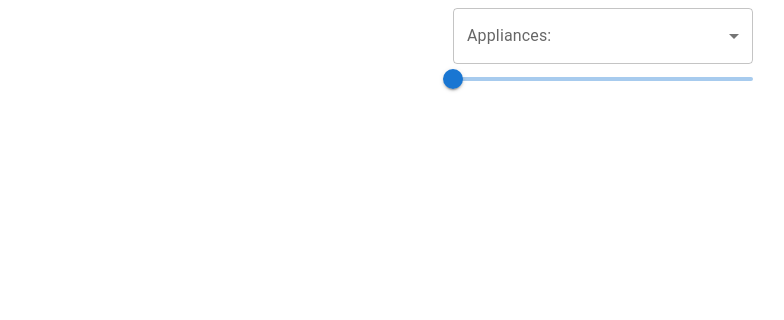
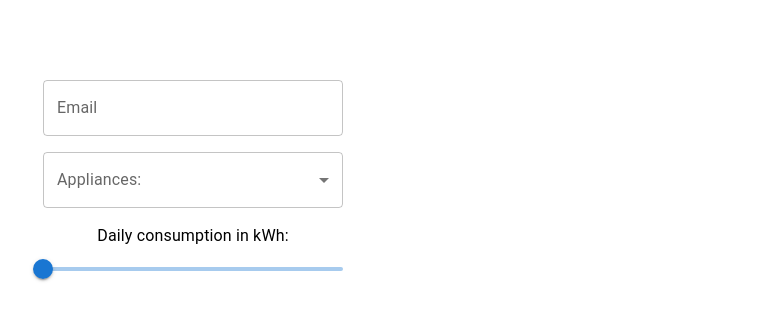
Before and after one commit to adelaidaCreosteanu/consumption-calc, a React (Create React App) app in the folder tilt_frontend/: page / in a window 1280 px wide. Shown: the top 320 px of the page, without its empty margins (37-821 px from the left). Built offline with nearby package versions, Linux system fonts and the light colour scheme.

Commit message:
refactor: rename user form. Add email and style

```diff
--- a/tilt_frontend/src/App.tsx
+++ b/tilt_frontend/src/App.tsx
@@ -1,6 +1,6 @@
 import { useState } from "react";
 import "./App.css";
-import ApplianceSelect from "./components/ApplianceSelect";
+import UserForm from "./components/UserForm";
 
 function App() {
   const [consumption, setConsumption] = useState<number | undefined>(undefined);
@@ -8,7 +8,7 @@ function App() {
 
   return (
     <div className="App">
-      <ApplianceSelect
+      <UserForm
         consumption={consumption}
         setConsumption={setConsumption}
         setEstimates={setEstimates}
--- a/tilt_frontend/src/components/ApplianceSelect.tsx
+++ /dev/null
@@ -1,131 +0,0 @@
-import {
-  Box,
-  Chip,
-  FormControl,
-  InputLabel,
-  MenuItem,
-  OutlinedInput,
-  Select,
-  SelectChangeEvent,
-  Slider,
-} from "@mui/material";
-import { useEffect, useState } from "react";
-
-const appliance_codes = {
-  fdg: "Fridge",
-  wmc: "Washing machine",
-  tv: "TV",
-  frz: "Freezer",
-  dwr: "Dishwasher",
-  isv: "Induction stove",
-  slt: "Small Light",
-  blt: "Big Light",
-};
-
-interface IProps {
-  consumption: number | undefined;
-  setConsumption: React.Dispatch<React.SetStateAction<number | undefined>>;
-  setEstimates: React.Dispatch<React.SetStateAction<IApplianceEstimates>>;
-}
-
-function ApplianceSelect(props: IProps) {
-  const [appliances, setAppliances] = useState<string[]>([]);
-  const [minC, setMinC] = useState<number | undefined>(undefined);
-
-  useEffect(() => {
-    if (appliances.length > 0) {
-      sendMinRequest();
-    } else {
-      // If appliances list is emptied, set min consumption to 0
-      setMinC(0);
-    }
-  }, [appliances]);
-
-  useEffect(() => {
-    if (appliances.length > 0 && props.consumption) {
-      sendComputeRequest();
-    } else {
-      props.setEstimates({})
-    }
-  }, [appliances, props.consumption]);
-
-  const sendMinRequest = () => {
-    fetch(
-      `http://localhost:8000/min_consumption?appliances=${appliances.join()}`
-    )
-      .then((response) => response.json())
-      .then((min_consumption: number) => setMinC(min_consumption));
-  };
-
-  const sendComputeRequest = () => {
-    fetch(
-      `http://localhost:8000/estimate_appliances?total=${props.consumption}&appliances=${appliances.join()}`
-    )
-      .then((response) => response.json())
-      .then((estimates: IApplianceEstimates) =>
-        props.setEstimates(estimates)
-      );
-  };
-
-  const handleAppliancesChange = (
-    event: SelectChangeEvent<typeof appliances>
-  ) => {
-    const {
-      target: { value },
-    } = event;
-    setAppliances(
-      // On autofill we get a stringified value.
-      typeof value === "string" ? value.split(",") : value
-    );
-  };
-
-  const handleSliderChange = (event: Event, newValue: number | number[]) => {
-    props.setConsumption(Number(newValue));
-  };
-
-  return (
-    <div>
-      <div>
-        <FormControl sx={{ m: 1, width: 300 }}>
-          <InputLabel id="appliance-selection-label">Appliances:</InputLabel>
-          <Select
-            labelId="appliance-selection-label"
-            id="appliance-selection"
-            multiple
-            value={appliances}
-            onChange={handleAppliancesChange}
-            input={<OutlinedInput id="select-appliance" label="Appliance" />}
-            renderValue={(selected) => (
-              <Box sx={{ display: "flex", flexWrap: "wrap", gap: 0.5 }}>
-                {selected.map((value) => (
-                  <Chip
-                    key={value}
-                    label={
-                      appliance_codes[value as keyof typeof appliance_codes]
-                    }
-                  />
-                ))}
-              </Box>
-            )}
-          >
-            {Object.entries(appliance_codes).map(([code, name]) => (
-              <MenuItem key={code} value={code}>
-                {name}
-              </MenuItem>
-            ))}
-          </Select>
-          <Slider
-            aria-label="consumption-input"
-            min={typeof minC === "number" ? minC : 0}
-            max={75}
-            value={props.consumption}
-            onChange={handleSliderChange}
-            valueLabelDisplay="auto"
-          />
-        </FormControl>
-      </div>
-    </div>
-  );
-}
-
-export default ApplianceSelect;
--- /dev/null
+++ b/tilt_frontend/src/components/UserForm.tsx
@@ -0,0 +1,150 @@
+import {
+  Box,
+  Chip,
+  FormControl,
+  InputLabel,
+  MenuItem,
+  OutlinedInput,
+  Select,
+  SelectChangeEvent,
+  Slider,
+  Stack,
+  TextField,
+  Typography,
+} from "@mui/material";
+import { useEffect, useState } from "react";
+
+const appliance_codes = {
+  fdg: "Fridge",
+  wmc: "Washing machine",
+  tv: "TV",
+  frz: "Freezer",
+  dwr: "Dishwasher",
+  isv: "Induction stove",
+  slt: "Small Light",
+  blt: "Big Light",
+};
+
+interface IProps {
+  consumption: number | undefined;
+  setConsumption: React.Dispatch<React.SetStateAction<number | undefined>>;
+  setEstimates: React.Dispatch<React.SetStateAction<IApplianceEstimates>>;
+}
+
+function UserForm(props: IProps) {
+  const [appliances, setAppliances] = useState<string[]>([]);
+  const [minC, setMinC] = useState<number | undefined>(undefined);
+
+  useEffect(() => {
+    if (appliances.length > 0) {
+      sendMinRequest();
+    } else {
+      // If appliances list is emptied, set min consumption to 0
+      setMinC(0);
+    }
+  }, [appliances]);
+
+  useEffect(() => {
+    if (appliances.length > 0 && props.consumption) {
+      sendComputeRequest();
+    } else {
+      props.setEstimates({});
+    }
+  }, [appliances, props.consumption]);
+
+  const sendMinRequest = () => {
+    fetch(
+      `http://localhost:8000/min_consumption?appliances=${appliances.join()}`
+    )
+      .then((response) => response.json())
+      .then((min_consumption: number) => setMinC(min_consumption));
+  };
+
+  const sendComputeRequest = () => {
+    fetch(
+      `http://localhost:8000/estimate_appliances?total=${
+        props.consumption
+      }&appliances=${appliances.join()}`
+    )
+      .then((response) => response.json())
+      .then((estimates: IApplianceEstimates) => props.setEstimates(estimates));
+  };
+
+  const handleAppliancesChange = (
+    event: SelectChangeEvent<typeof appliances>
+  ) => {
+    const {
+      target: { value },
+    } = event;
+    setAppliances(
+      // On autofill we get a stringified value.
+      typeof value === "string" ? value.split(",") : value
+    );
+  };
+
+  const handleSliderChange = (event: Event, newValue: number | number[]) => {
+    props.setConsumption(Number(newValue));
+  };
+
+  return (
+    <div>
+      <div>
+        <Stack spacing={2} sx={{ m: 10 }}>
+          <TextField
+            id="email"
+            label="Email"
+            variant="outlined"
+            sx={{ width: 300 }}
+          />
+
+          <FormControl sx={{ width: 300 }}>
+            <InputLabel id="appliance-selection-label">Appliances:</InputLabel>
+            <Select
+              labelId="appliance-selection-label"
+              id="appliance-selection"
+              multiple
+              value={appliances}
+              sx={{ width: 300 }}
+              onChange={handleAppliancesChange}
+              input={<OutlinedInput id="select-appliance" label="Appliance" />}
+              renderValue={(selected) => (
+                <Box sx={{ display: "flex", flexWrap: "wrap", gap: 0.5 }}>
+                  {selected.map((value) => (
+                    <Chip
+                      key={value}
+                      label={
+                        appliance_codes[value as keyof typeof appliance_codes]
+                      }
+                    />
+                  ))}
+                </Box>
+              )}
+            >
+              {Object.entries(appliance_codes).map(([code, name]) => (
+                <MenuItem key={code} value={code}>
+                  {name}
+                </MenuItem>
+              ))}
+            </Select>
+          </FormControl>
+
+          <FormControl sx={{ width: 300 }}>
+            <Typography id="input-slider" gutterBottom>
+              Daily consumption in kWh:
+            </Typography>
+            <Slider
+              aria-label="consumption-input"
+              min={typeof minC === "number" ? minC : 0}
+              max={75}
+              value={props.consumption}
+              onChange={handleSliderChange}
+              valueLabelDisplay="auto"
+            />
+          </FormControl>
+        </Stack>
+      </div>
+    </div>
+  );
+}
+
+export default UserForm;
```
